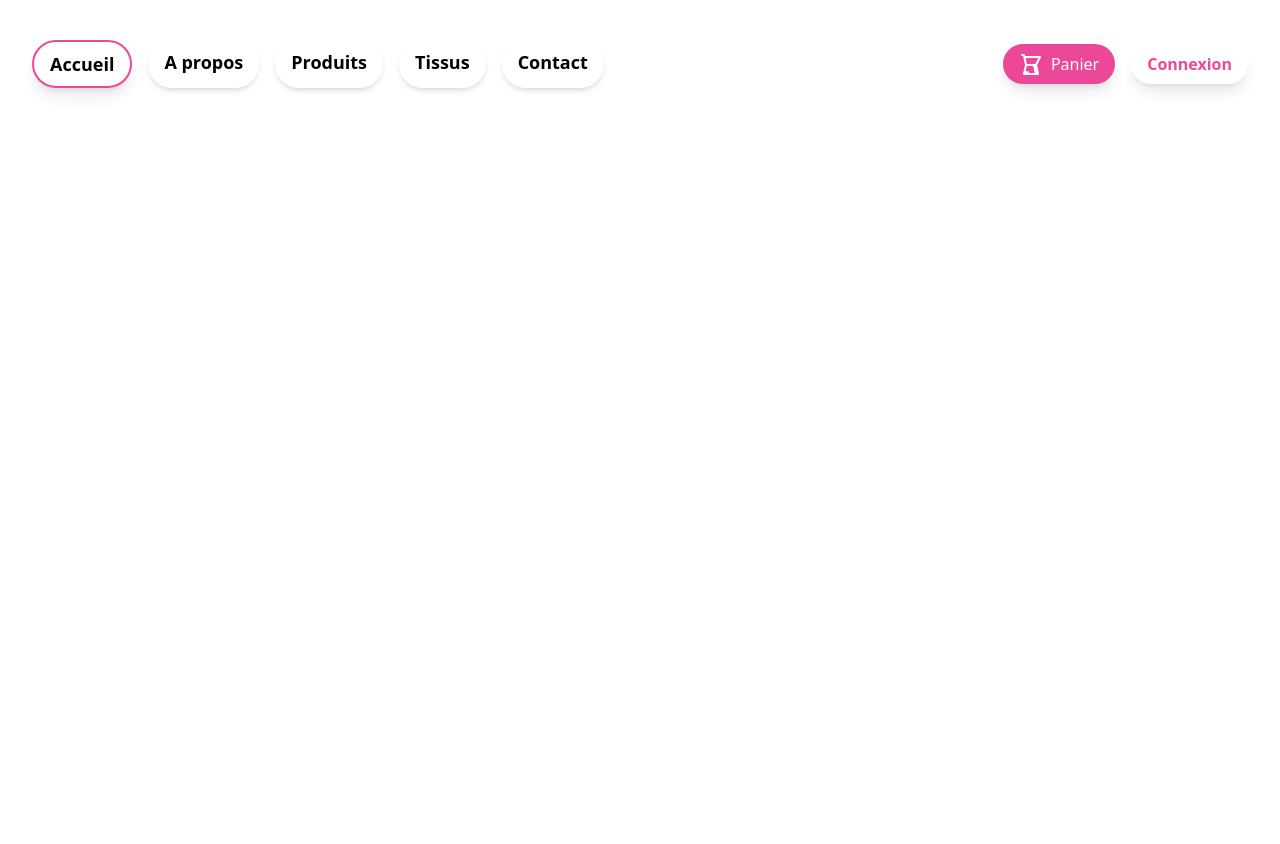
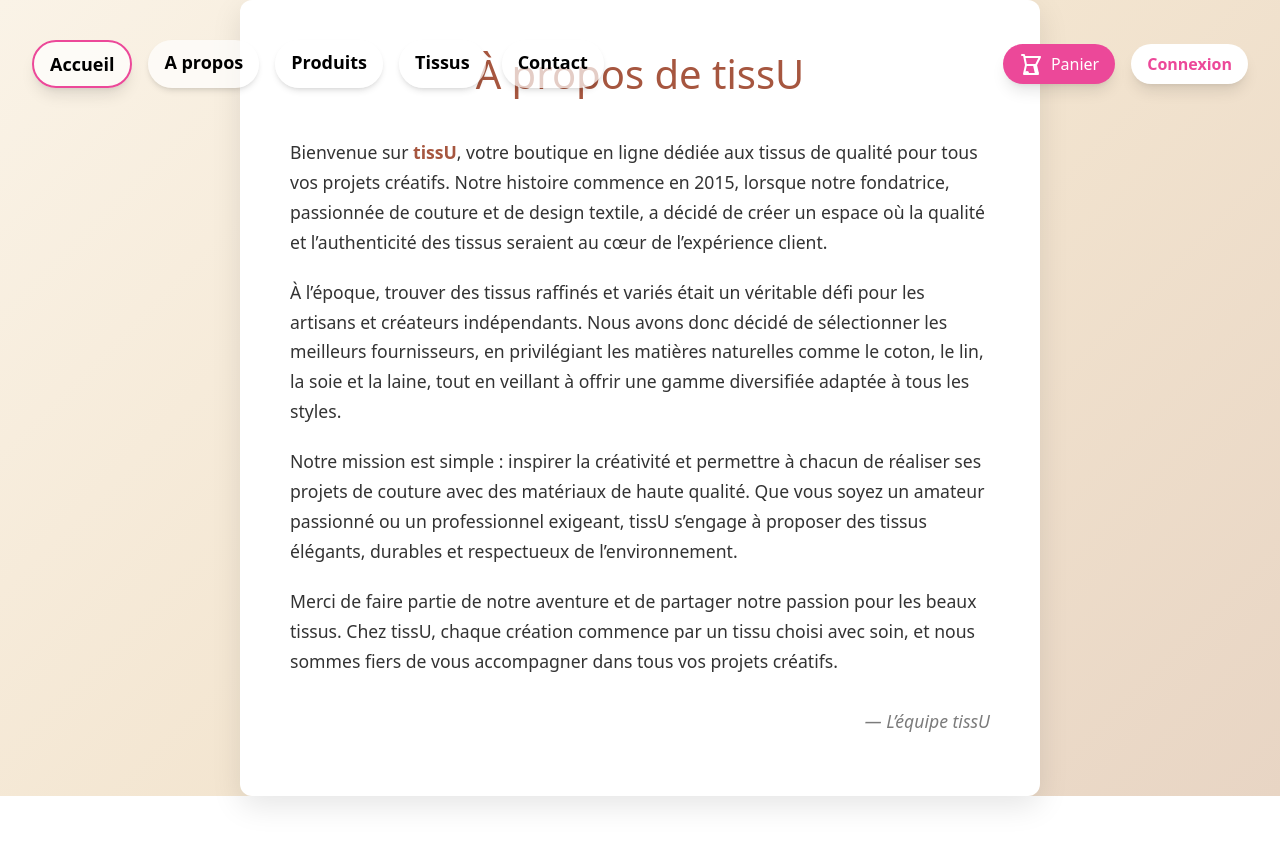
Before and after one commit to miangaly-rafiri/pret_a_coudre, an Angular app in the folder front/: page /apropos in a window 1280 px wide. Before the commit this address led to /. Shown: the top 844 px of the page. Before the commit the page ends 800 px from the top, so only its background shows below. Built offline with nearby package versions, Linux system fonts and the light colour scheme.

Commit message:
modification de la page produit seul

```diff
--- a/front/src/app/app.routes.ts
+++ b/front/src/app/app.routes.ts
@@ -5,6 +5,7 @@ import { LoginComponent } from './pages/login/login.component';
 import { RegisterComponent } from './pages/register/register.component';
 import { ContactComponent } from './pages/contact/contact.component';
 import { ProduitSeulComponent } from './pages/produit-seul/produit-seul.component';
+import { AproposComponent } from './pages/apropos/apropos.component';
 
 export const routes: Routes = [
      { path: '', component: AccueilComponent },
@@ -13,5 +14,7 @@ export const routes: Routes = [
      { path: 'register', component: RegisterComponent },
      { path: 'contact', component: ContactComponent },
      { path: 'produit-seul/:id', component: ProduitSeulComponent },
+     { path: 'apropos', component: AproposComponent },
+
 
 ];
--- /dev/null
+++ b/front/src/app/pages/apropos/apropos.component.html
@@ -0,0 +1,29 @@
+<section class="apropos-container">
+  <div class="content">
+    <h1>À propos de tissU</h1>
+
+    <p>
+      Bienvenue sur <strong>tissU</strong>, votre boutique en ligne dédiée aux tissus de qualité pour tous vos projets créatifs.
+      Notre histoire commence en 2015, lorsque notre fondatrice, passionnée de couture et de design textile, a décidé de créer un espace où la qualité et l’authenticité des tissus seraient au cœur de l’expérience client.
+    </p>
+
+    <p>
+      À l’époque, trouver des tissus raffinés et variés était un véritable défi pour les artisans et créateurs indépendants.
+      Nous avons donc décidé de sélectionner les meilleurs fournisseurs, en privilégiant les matières naturelles comme le coton, le lin, la soie et la laine, tout en veillant à offrir une gamme diversifiée adaptée à tous les styles.
+    </p>
+
+    <p>
+      Notre mission est simple : inspirer la créativité et permettre à chacun de réaliser ses projets de couture avec des matériaux de haute qualité.
+      Que vous soyez un amateur passionné ou un professionnel exigeant, tissU s’engage à proposer des tissus élégants, durables et respectueux de l’environnement.
+    </p>
+
+    <p>
+      Merci de faire partie de notre aventure et de partager notre passion pour les beaux tissus.
+      Chez tissU, chaque création commence par un tissu choisi avec soin, et nous sommes fiers de vous accompagner dans tous vos projets créatifs.
+    </p>
+
+    <p class="signature">
+      — L’équipe tissU
+    </p>
+  </div>
+</section>
--- /dev/null
+++ b/front/src/app/pages/apropos/apropos.component.scss
@@ -0,0 +1,53 @@
+.apropos-container {
+  min-height: calc(100vh - 80px);
+  display: flex;
+  justify-content: center;
+  align-items: center;
+  background: linear-gradient( 135deg,#FAF3E7, #F3E5D0,#E8D5C4);
+  box-sizing: border-box;
+
+  .content {
+    max-width: 800px;
+    background: white;
+    padding: 40px 50px;
+    border-radius: 12px;
+    box-shadow: 0 10px 30px rgba(0,0,0,0.1);
+    line-height: 1.7;
+    color: #333;
+
+    h1 {
+      text-align: center;
+      font-size: 2.5rem;
+      color: #A6563F;
+      margin-bottom: 30px;
+    }
+
+    p {
+      font-size: 1.1rem;
+      margin-bottom: 20px;
+    }
+
+    strong {
+      color: #A6563F;
+    }
+
+    .signature {
+      text-align: right;
+      font-style: italic;
+      color: #7b7b7b;
+      margin-top: 30px;
+    }
+  }
+
+  @media (max-width: 768px) {
+    .content {
+      padding: 30px 20px;
+      h1 {
+        font-size: 2rem;
+      }
+      p {
+        font-size: 1rem;
+      }
+    }
+  }
+}
--- a/front/src/app/pages/login/login.component.html
+++ b/front/src/app/pages/login/login.component.html
@@ -1,4 +1,4 @@
-<div class="min-h-[calc(100vh-64px)] flex items-center justify-center bg-gradient-to-b from-white to-gray-50 p-6">
+<div class="min-h-[calc(100vh-64px)] flex items-center justify-center bg-gradient-to-br from-[#FAF3E7] via-[#F3E5D0] to-[#E8D5C4] p-6">
 	<div class="max-w-4xl w-full grid grid-cols-1 md:grid-cols-2 gap-8 items-center">
 		<div class="hidden md:flex flex-col justify-center pl-8">
 			<h2 class="text-3xl font-semibold text-gray-900 mb-4">Bienvenue chez Prêt à Coudre</h2>
--- a/front/src/app/pages/login/login.component.scss
+++ b/front/src/app/pages/login/login.component.scss
@@ -1,8 +1,8 @@
 :host {
 	display: block;
+
 }
 
-/* petites personnalisations complémentaires pour la page de connexion */
 .form-card {
 	background: rgba(255, 255, 255, 0.9);
 }
--- a/front/src/app/pages/produit-seul/produit-seul.component.html
+++ b/front/src/app/pages/produit-seul/produit-seul.component.html
@@ -1,11 +1,9 @@
 <section class="produit-container" *ngIf="produit">
 
-  <!-- IMAGE À GAUCHE -->
   <div class="image-container">
     <img [src]="produit.image" [alt]="produit.nom">
   </div>
 
-  <!-- INFO À DROITE -->
   <div class="info-container">
 
     <h1>{{ produit.nom }}</h1>
--- a/front/src/app/pages/produit-seul/produit-seul.component.scss
+++ b/front/src/app/pages/produit-seul/produit-seul.component.scss
@@ -1,18 +1,19 @@
 .produit-container {
-  max-width: 1200px;        // tu peux augmenter un peu la largeur globale
+  max-width: 1200px;
   margin: 40px auto;
   padding: 20px;
   display: grid;
-  grid-template-columns: 2fr 1fr; // image plus large que les infos
+  grid-template-columns: 2fr 1fr;
   gap: 40px;
-  align-items: start;        // aligne en haut
+  align-items: start;
+  margin-top: 200px;
 }
 
 .image-container img {
-  width: 100%;       // occupe toute la largeur de la colonne
-  height: auto;      // garde le ratio
-  max-height: 600px; // limite la hauteur pour éviter que ça déborde
-  object-fit: cover; // l'image remplit bien le conteneur si besoin
+  width: 100%;
+  height: auto;
+  max-height: 600px;
+  object-fit: cover;
   box-shadow: 0 8px 20px rgba(0,0,0,0.2);
   border-radius: 12px;
 }
--- a/front/src/app/pages/produits/produits.component.html
+++ b/front/src/app/pages/produits/produits.component.html
@@ -1,8 +1,7 @@
 <section>
   <app-navbar></app-navbar>
 </section>
-
-<!-- FILTRES -->
+<div></div>
 <div class="filtres-container">
   <h2 class="titre">Filtres & Tri</h2>
 
@@ -36,13 +35,11 @@
   </div>
 </div>
 
-<!-- LISTE PRODUITS -->
 <div class="produits">
   <h2 class="titre">Produits</h2>
 
   <div class="grid">
 
-    <!-- BLOC PRODUIT -->
     <div *ngFor="let p of produitsFiltres"
          class="card"
          (click)="ouvrirProduit(p.id)">
--- a/front/src/app/pages/produits/produits.component.scss
+++ b/front/src/app/pages/produits/produits.component.scss
@@ -1,11 +1,11 @@
-/* ---- FILTRES ---- */
 .filtres-container {
   background: #FDF6F0;
   padding: 20px;
   margin: 20px auto;
   border-radius: 14px;
   width: 90%;
-  box-shadow: 0 4px 12px rgba(0,0,0,0.1);
+  background: linear-gradient( 135deg,#FAF3E7, #F3E5D0,#E8D5C4);
+  margin-top: 150px;
 }
 
 .titre {
@@ -44,7 +44,6 @@
   }
 }
 
-/* ---- GRILLE PRODUITS ---- */
 .produits {
   width: 90%;
   margin: 40px auto;
```
Also changed, not shown: front/src/app/pages/apropos/apropos.component.ts (added, +11 -0 lines), 1 other file (tests, documents, lock files or other folders).
